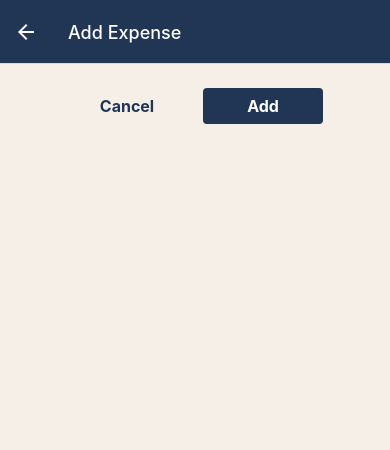
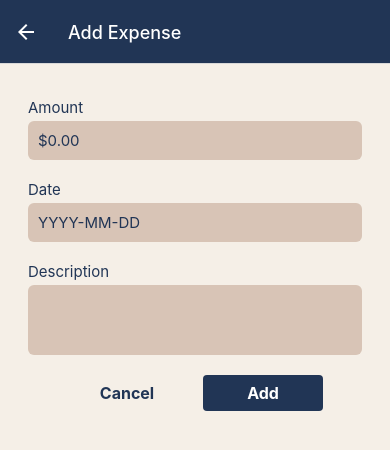
Before and after one commit to MorgynKass/React-Native-Expense-App, a React Native app: screen /ManageExpenses in a window 390 px wide. Shown: the top 450 px of the page. Built offline with nearby package versions, Linux system fonts and the light colour scheme.

Commit message:
added input fields

```diff
--- /dev/null
+++ b/components/ManageExpense/ExpenseForm.js
@@ -0,0 +1,35 @@
+import { View } from "react-native";
+
+import Input from "./Input";
+
+function ExpenseForm() {
+  function amountChangedHandler() {}
+  return (
+    <View>
+      <Input
+        label={"Amount"}
+        textInputConfig={{
+          keyboardType: "decimal-pad",
+          placeholder: "$0.00",
+          onChangeText: amountChangedHandler,
+        }}
+      />
+      <Input
+        label={"Date"}
+        textInputConfig={{
+          placeholder: "YYYY-MM-DD",
+          maxLength: 10,
+          onChangeText: () => {},
+        }}
+      />
+      <Input
+        label={"Description"}
+        textInputConfig={{
+          multiline: true,
+        }}
+      />
+    </View>
+  );
+}
+
+export default ExpenseForm;
--- /dev/null
+++ b/components/ManageExpense/Input.js
@@ -0,0 +1,42 @@
+import { View, Text, TextInput, StyleSheet } from "react-native";
+import { GlobalStyles } from "../../constants/styles";
+
+function Input({ label, textInputConfig }) {
+  const inputStyles = [styles.textInput];
+
+  if (textInputConfig && textInputConfig.multiline) {
+    inputStyles.push(styles.multiline);
+  }
+
+  return (
+    <View style={styles.container}>
+      <Text style={styles.label}>{label}</Text>
+      <TextInput style={inputStyles} {...textInputConfig} />
+    </View>
+  );
+}
+
+const styles = StyleSheet.create({
+  container: {
+    marginHorizontal: 4,
+    marginVertical: 10,
+  },
+  label: {
+    fontSize: 15,
+    color: GlobalStyles.colors.darkBlue,
+    marginBottom: 4,
+  },
+  textInput: {
+    backgroundColor: GlobalStyles.colors.beige,
+    color: GlobalStyles.colors.darkBlue,
+    padding: 10,
+    borderRadius: 6,
+    fontSize: 15,
+  },
+  multiline: {
+    minHeight: 70,
+    textAlignVertical: "top",
+  },
+});
+
+export default Input;
--- a/screens/ManageExpenses.js
+++ b/screens/ManageExpenses.js
@@ -5,6 +5,7 @@ import IconButton from "../components/ui/IconButton";
 import { GlobalStyles } from "../constants/styles";
 import Button from "../components/ui/Button";
 import { ExpensesContext } from "../store/expenses-context";
+import ExpenseForm from "../components/ManageExpense/ExpenseForm";
 
 function ManageExpenses({ route, navigation }) {
   const expensesCtx = useContext(ExpensesContext);
@@ -45,6 +46,7 @@ function ManageExpenses({ route, navigation }) {
 
   return (
     <View style={styles.container}>
+      <ExpenseForm />
       <View style={styles.buttonContainer}>
         <Button mode={"flat"} onPress={cancelHandler} style={styles.button}>
           Cancel
@@ -81,6 +83,7 @@ const styles = StyleSheet.create({
   button: {
     minWidth: 120,
     marginHorizontal: 8,
+    marginVertical: 10,
   },
   deleteContainer: {
     marginTop: 16,
```
